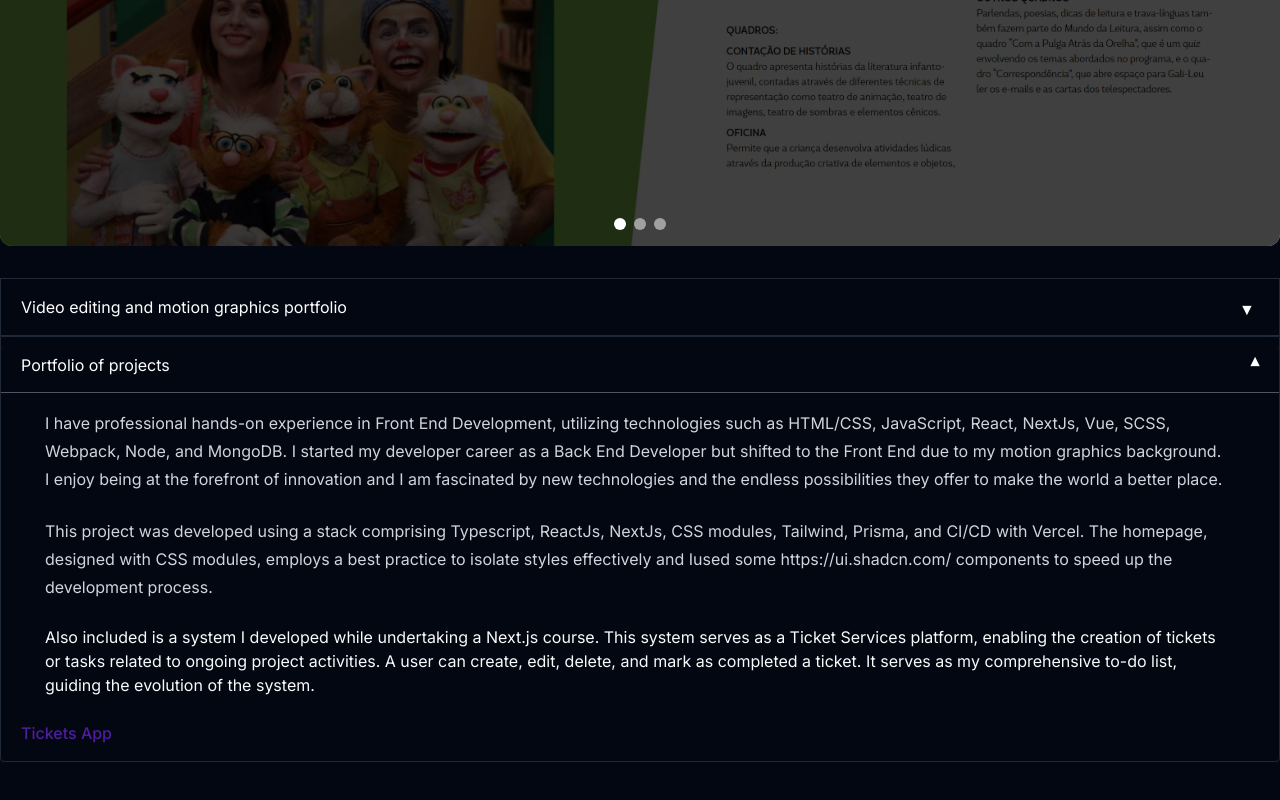
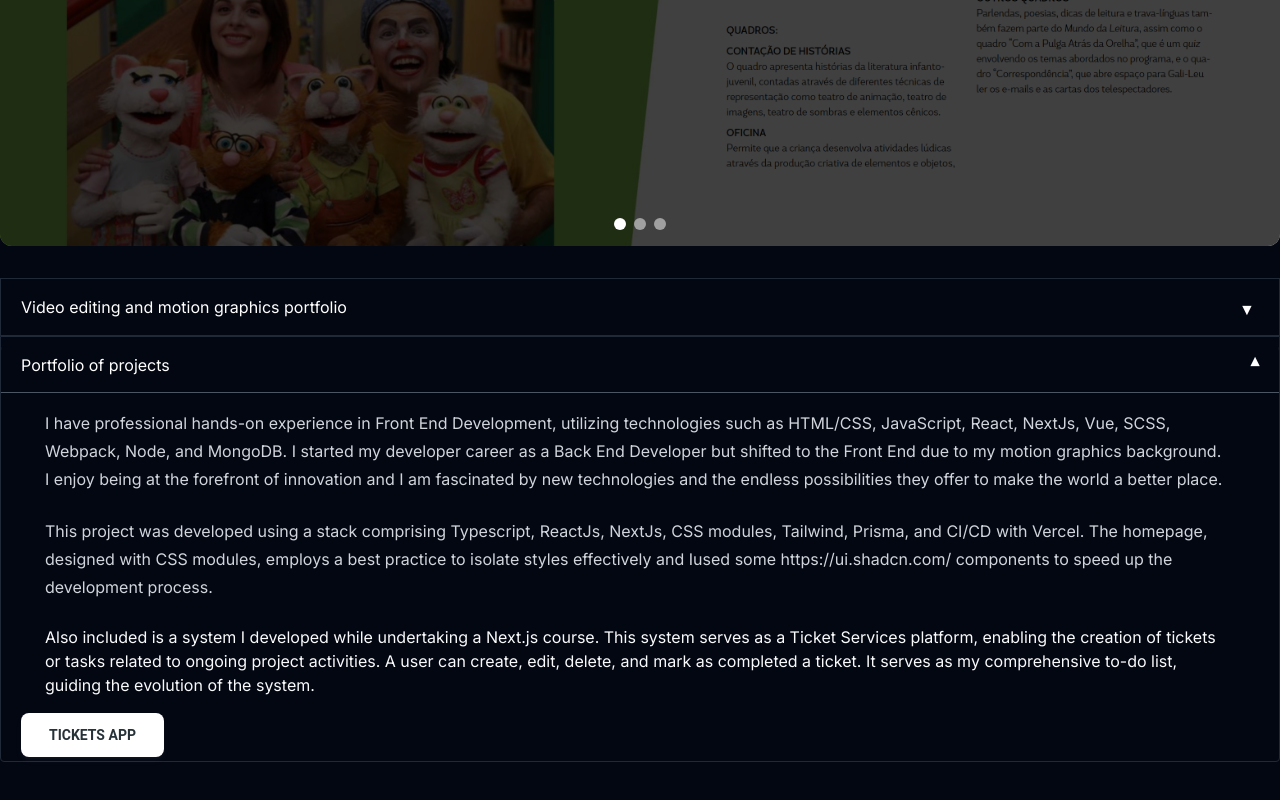
Before and after one commit to alessandrolorenz/next-service-tickets, a Next.js app: page / in a window 1280 px wide. Shown: the part 1798-2598 px from the top of the page. Built offline with nearby package versions, Linux system fonts and the light colour scheme; no server answers; grey boxes are pictures that could not be loaded.

Commit message:
fix(build): button

```diff
--- a/app/page.tsx
+++ b/app/page.tsx
@@ -314,7 +314,7 @@
                         </CardFooter>
                                 <Link
                                     href="/ticket-app"
-                                    className='navbar-link cursor-default text-primary/70 hover:text-primary/60 m-auto'
+                                    className='align-middle select-none font-sans font-bold text-center uppercase transition-all disabled:opacity-50 disabled:shadow-none disabled:pointer-events-none text-sm py-3.5 px-7 rounded-lg bg-white text-blue-gray-900 shadow-md shadow-blue-gray-500/10 hover:shadow-lg hover:shadow-blue-gray-500/20 focus:opacity-[0.85] focus:shadow-none active:opacity-[0.85] active:shadow-none gap-3 m-auto w-full'
                                     key="Tickets App"
                                 >
                                     Tickets App
```
